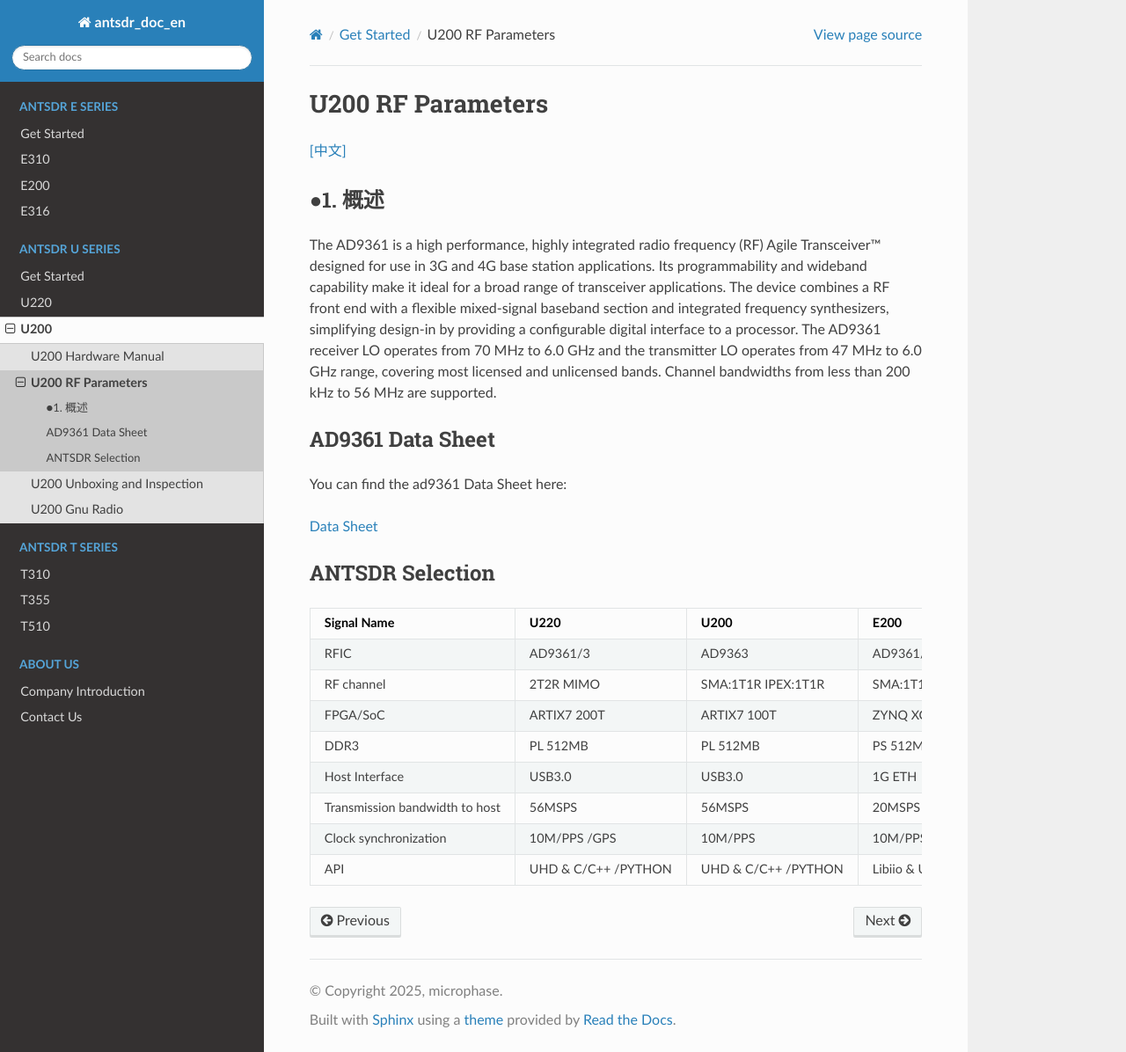
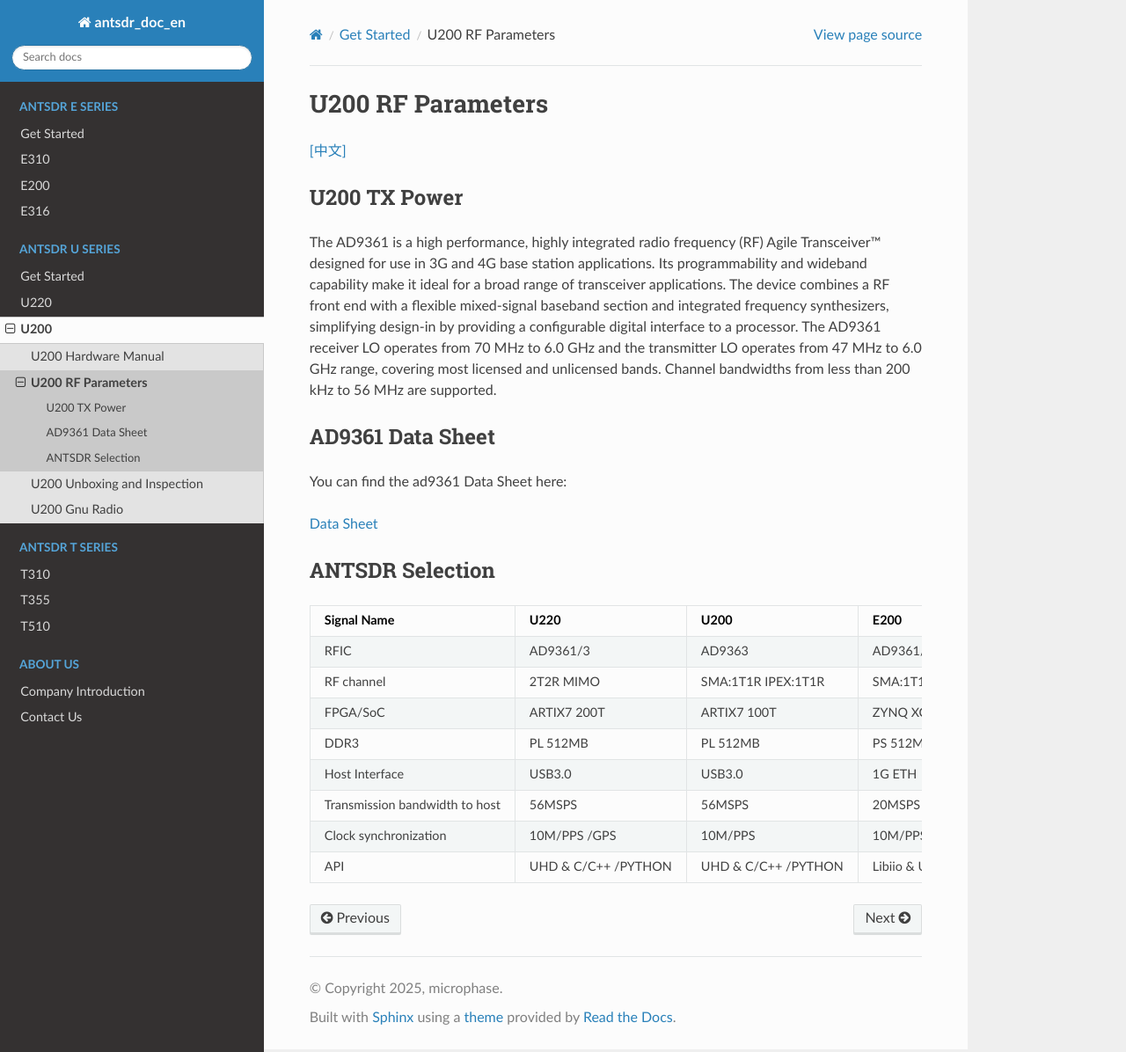
Before and after one commit to MicroPhase/antsdr_doc_en, a Sphinx documentation site: the page built from source/device_and_usage_manual/ANTSDR_U_Series_Module/ANTSDR_U200_Reference_Manual/AntsdrU200_RF_parameters.md, in a window 1280 px wide and 1196 px high. Shown: the whole window at 88% size. Built offline with Sphinx 7.4.7 and the Read the Docs theme 3.1.0, drawn with Linux system fonts in a browser that asks for light colours; pages that are not in the unit, such as notebooks, are missing from menus.

Commit message:
Update AntsdrU200_RF_parameters.md

```diff
--- a/source/device_and_usage_manual/ANTSDR_U_Series_Module/ANTSDR_U200_Reference_Manual/AntsdrU200_RF_parameters.md
+++ b/source/device_and_usage_manual/ANTSDR_U_Series_Module/ANTSDR_U200_Reference_Manual/AntsdrU200_RF_parameters.md
@@ -2,7 +2,7 @@
 
 [[中文]](../../../cn/device_and_usage_manual/ANTSDR_U_Series_Module/ANTSDR_U200_Reference_Manual/AntsdrU200_RF_parameters_cn.html)
 
-### ●1. 概述
+### U200 TX Power
 The AD9361 is a high performance, highly integrated radio frequency (RF) Agile Transceiver™ designed for use in 3G and 4G base station applications. Its programmability and wideband capability make it ideal for a broad range of transceiver applications. The device combines a RF front end with a flexible mixed-signal baseband section and integrated frequency synthesizers, simplifying design-in by providing a configurable digital interface to a processor. The AD9361 receiver LO operates from 70 MHz to 6.0 GHz and the transmitter LO operates from 47 MHz to 6.0 GHz range, covering most licensed and unlicensed bands. Channel bandwidths from less than 200 kHz to 56 MHz are supported.
 
 ### AD9361 Data Sheet
```
